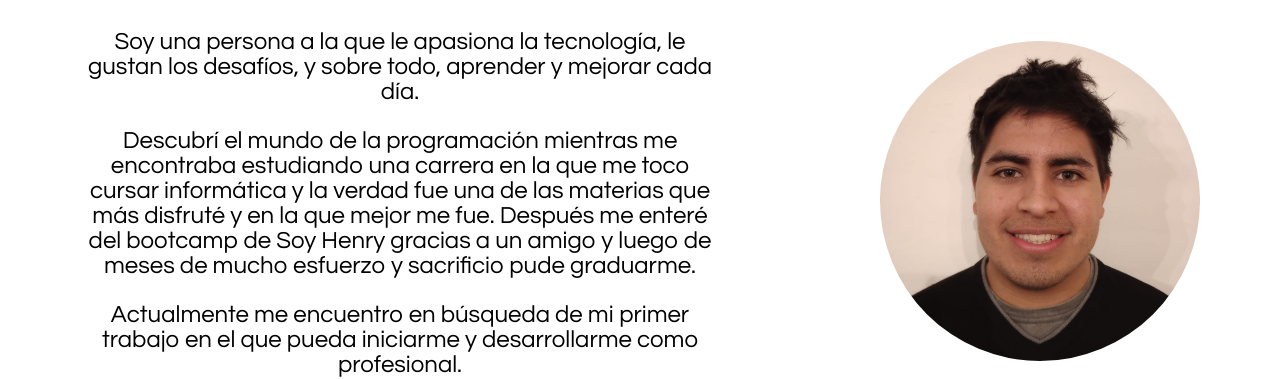
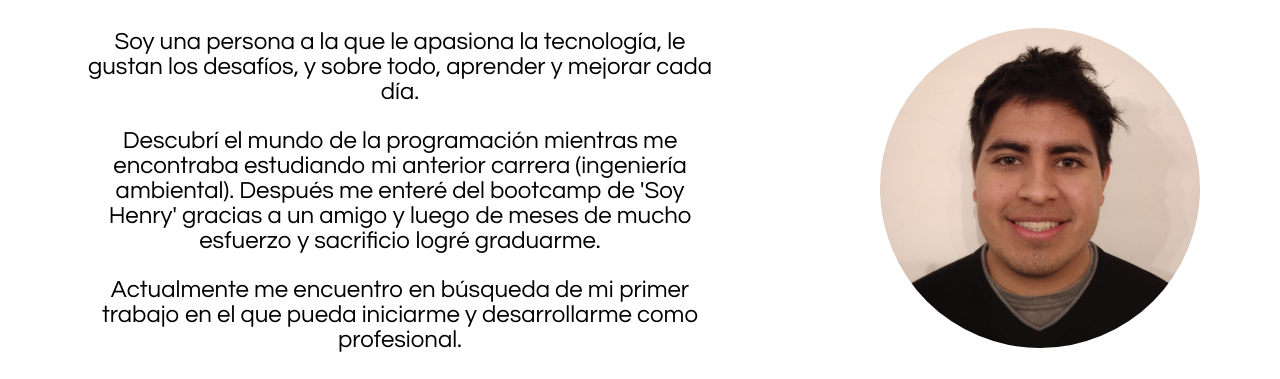
Before and after one commit to FacundoFigueroa23/Portfolio, a React (Create React App) app: page / in a window 1280 px wide. Shown: the part 820-1199 px from the top of the page. Built offline with nearby package versions, Linux system fonts and the light colour scheme.

Commit message:
Change about

```diff
--- a/src/components/About.jsx
+++ b/src/components/About.jsx
@@ -3,11 +3,11 @@ import Image from '../assets/Image.jpeg'
 import styles from './About.module.css'
 
 const es = ["Sobre Mi", "Soy una persona a la que le apasiona la tecnología, le gustan los desafíos, y sobre todo, aprender y mejorar cada día.",
-"Descubrí el mundo de la programación mientras me encontraba estudiando una carrera en la que me toco cursar informática y la verdad fue una de las materias que más disfruté y en la que mejor me fue. Después me enteré del bootcamp de Soy Henry gracias a un amigo y luego de meses de mucho esfuerzo y sacrificio pude graduarme.",
+"Descubrí el mundo de la programación mientras me encontraba estudiando mi anterior carrera (ingeniería ambiental). Después me enteré del bootcamp de 'Soy Henry' gracias a un amigo y luego de meses de mucho esfuerzo y sacrificio logré graduarme.",
 "Actualmente me encuentro en búsqueda de mi primer trabajo en el que pueda iniciarme y desarrollarme como profesional."]
 
 const en = ["About Me", "I'm someone very passionate about technology, I love challenges, and above all, learning and improving every day.",
-"I discovered the world of programming while I was studying a career in which I had to take computer science and the truth is that it was one of the subjects I enjoyed the most and in which I did the best. Then I found out about the 'Soy Henry bootcamp' thanks to a friend and after months of hard work and sacrifice I was able to graduate.",
+"I discovered the world of programming while I was studying my previous career (environmental engineering). Then I found out about the 'Soy Henry' bootcamp thanks to a friend and after months of sacrifice and hard work I managed to graduate.",
 "I'm currently looking for my first job in which I can start and develop as a professional."]
 
 export default function About({lang}) {
```
